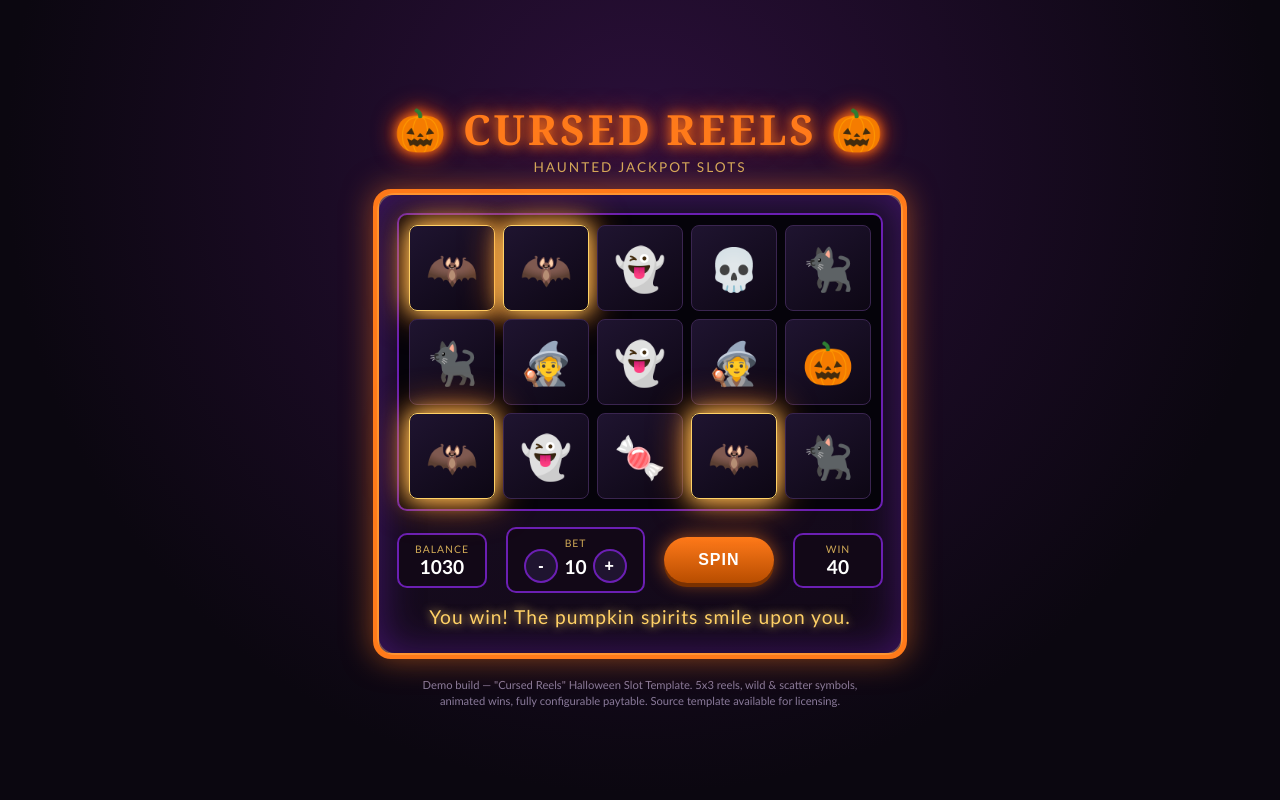
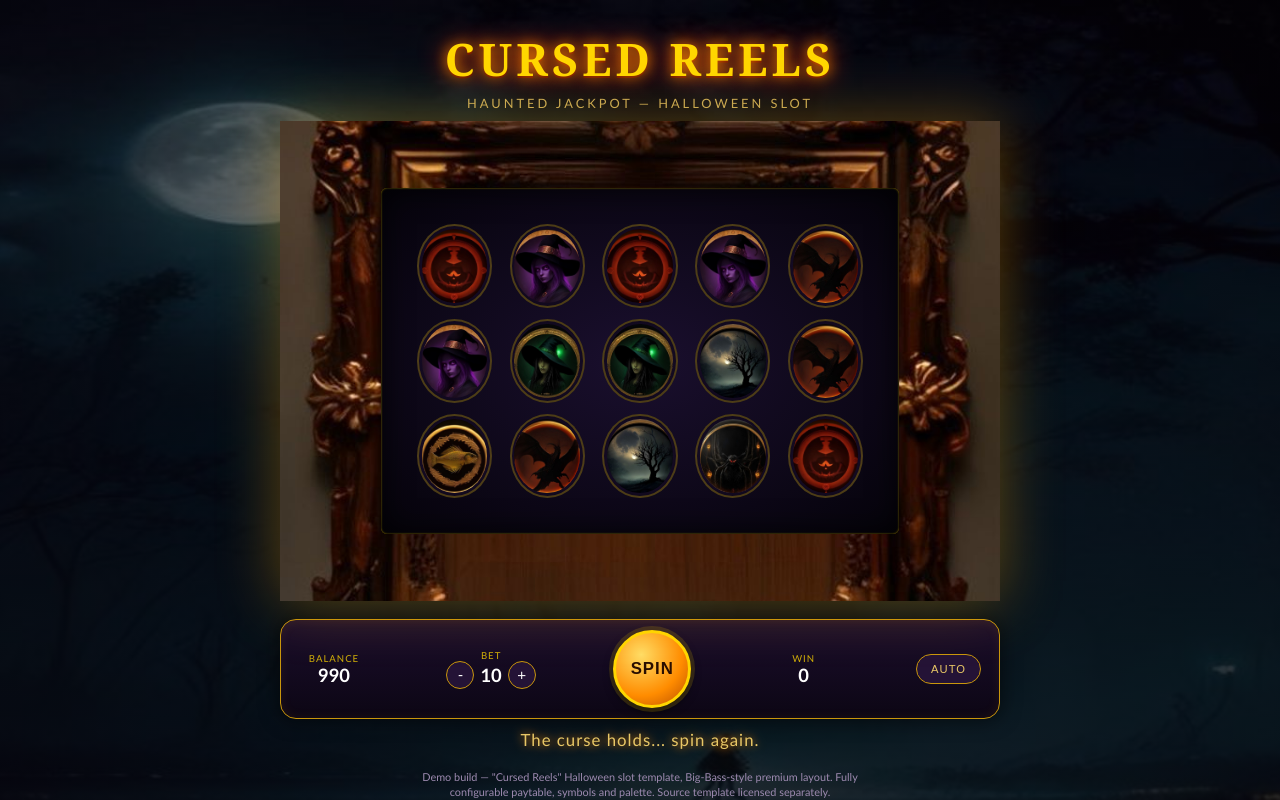
Before and after one commit to m3lkerz/cursed-reels-slot, a plain HTML site: page index.html in a window 1280 px wide. Both pictures are taken after a click on the button "SPIN". Drawn offline with Linux system fonts and the light colour scheme.

Commit message:
Premium Big-Bass-Halloween style: real AI art symbols, ornate frame, win banner + particles

```diff
--- a/index.html
+++ b/index.html
@@ -2,214 +2,282 @@
 <html lang="en">
 <head>
 <meta charset="UTF-8">
-<title>Cursed Reels — Halloween Slot</title>
+<title>Cursed Reels — Haunted Jackpot</title>
 <style>
   :root{
-    --orange:#ff7a1a;
-    --purple:#6b1fb3;
-    --black:#0b0710;
-    --gold:#ffd166;
+    --gold:#FFD700;
+    --gold-dim:#C9960C;
+    --purple:#2a0845;
+    --purple-deep:#120620;
+    --green-win:#7FFF60;
+    --red-accent:#CC2200;
   }
   *{box-sizing:border-box;}
+  html,body{height:100%;}
   body{
     margin:0;
     min-height:100vh;
-    background:radial-gradient(circle at 50% 20%, #2b0f3a 0%, #0b0710 70%);
-    font-family:'Trebuchet MS', 'Segoe UI', sans-serif;
+    background:
+      linear-gradient(180deg, rgba(5,2,10,.55) 0%, rgba(5,2,10,.85) 100%),
+      url('assets/bg_main.png') center center / cover no-repeat fixed;
+    font-family:'Trebuchet MS','Segoe UI',sans-serif;
     display:flex;
     flex-direction:column;
     align-items:center;
-    justify-content:center;
+    justify-content:flex-start;
     color:#fff;
-    overflow:hidden;
+    overflow-y:auto;
+    padding:24px 16px 40px;
   }
   h1{
-    font-size:2.6rem;
-    margin:10px 0 2px;
-    color:var(--orange);
-    text-shadow:0 0 12px var(--orange), 0 0 24px #ff3d00;
-    letter-spacing:3px;
-    font-family:'Georgia', serif;
+    font-size:2.8rem;
+    margin:4px 0 6px;
+    color:var(--gold);
+    text-shadow:0 0 14px #ff8c00, 0 0 28px #ff2d00, 0 2px 0 #3a0000;
+    letter-spacing:4px;
+    font-family:'Georgia',serif;
+    text-transform:uppercase;
   }
   .sub{
-    color:var(--gold);
-    margin-bottom:14px;
-    letter-spacing:2px;
-    font-size:.85rem;
+    color:#e8c766;
+    margin-bottom:10px;
+    letter-spacing:3px;
+    font-size:.8rem;
     text-transform:uppercase;
-    opacity:.8;
+    opacity:.85;
   }
-  .frame{
-    background:linear-gradient(160deg,#1a0f26,#120817);
-    border:6px solid var(--orange);
-    border-radius:18px;
-    box-shadow:0 0 30px rgba(255,122,26,.5), inset 0 0 40px rgba(107,31,179,.5);
-    padding:18px;
+
+  .frame-wrap{
+    width:720px;
+    max-width:94vw;
+    aspect-ratio:1/1;
+    max-height:60vh;
+    background:url('assets/frame_wood.png') center/cover no-repeat;
     position:relative;
-  }
-  .frame::before{
-    content:"";
-    position:absolute;
-    inset:-2px;
-    border-radius:18px;
-    pointer-events:none;
-    box-shadow:0 0 0 2px #ffd166 inset;
-    opacity:.3;
+    filter:drop-shadow(0 0 30px rgba(255,170,0,.35));
   }
   .reels{
+    position:absolute;
+    top:14%; left:14%; right:14%; bottom:14%;
+    background:radial-gradient(ellipse at center, #1a0f2e 0%, #05030a 100%);
+    border-radius:6px;
     display:grid;
-    grid-template-columns:repeat(5,86px);
-    grid-template-rows:repeat(3,86px);
-    gap:8px;
-    background:#05030a;
-    padding:10px;
-    border-radius:10px;
-    border:2px solid var(--purple);
+    grid-template-columns:repeat(5,1fr);
+    grid-template-rows:repeat(3,1fr);
+    gap:4%;
+    padding:5%;
+    box-shadow:inset 0 0 30px rgba(0,0,0,.8), inset 0 0 2px var(--gold);
   }
   .cell{
-    width:86px;
-    height:86px;
-    background:linear-gradient(145deg,#1f1430,#0d0714);
-    border-radius:8px;
+    position:relative;
+    border-radius:50%;
     display:flex;
     align-items:center;
     justify-content:center;
-    font-size:2.6rem;
-    position:relative;
     overflow:hidden;
-    border:1px solid #3a2550;
+    background:radial-gradient(circle,#231337 0%,#0a0514 100%);
+    border:2px solid rgba(255,215,0,.25);
+  }
+  .cell img{
+    width:92%;
+    height:92%;
+    object-fit:cover;
+    border-radius:50%;
   }
   .cell.win{
-    animation:pulse .6s infinite alternate;
-    border:1px solid var(--gold);
+    animation:pulse .55s infinite alternate;
+    border:2px solid var(--gold);
+    z-index:2;
   }
   @keyframes pulse{
     from{box-shadow:0 0 6px var(--gold);}
-    to{box-shadow:0 0 22px var(--gold), 0 0 40px var(--orange);}
+    to{box-shadow:0 0 26px var(--gold), 0 0 46px #ff8c00;}
   }
-  .spinning .sym{
-    animation:spinBlur .12s linear infinite;
+  .spinning img{
+    animation:spinBlur .1s linear infinite;
+    filter:blur(1.5px);
   }
   @keyframes spinBlur{
     0%{transform:translateY(0);}
-    100%{transform:translateY(8px);}
+    100%{transform:translateY(10px);}
   }
-  .controls{
+
+  .ui-bar{
     display:flex;
     align-items:center;
     justify-content:space-between;
-    gap:16px;
-    margin-top:16px;
-    width:100%;
+    gap:10px;
+    margin-top:18px;
+    width:720px;
+    max-width:94vw;
+    background:linear-gradient(180deg,#1b0e2c,#0c0614);
+    border:1px solid var(--gold-dim);
+    border-radius:16px;
+    padding:10px 18px;
+    box-shadow:0 0 20px rgba(0,0,0,.6), inset 0 0 12px rgba(255,170,0,.08);
   }
   .stat{
-    background:#120817;
-    border:2px solid var(--purple);
-    border-radius:10px;
-    padding:8px 16px;
     text-align:center;
-    min-width:90px;
+    min-width:70px;
   }
-  .stat .label{font-size:.65rem;color:var(--gold);letter-spacing:1px;text-transform:uppercase;opacity:.8;}
-  .stat .value{font-size:1.2rem;font-weight:bold;}
-  button{
-    background:linear-gradient(180deg,var(--orange),#b84d00);
-    border:none;
+  .stat .label{font-size:.6rem;color:var(--gold);letter-spacing:1px;text-transform:uppercase;opacity:.8;}
+  .stat .value{font-size:1.15rem;font-weight:bold;color:#fff;}
+  .bet-group{display:flex;align-items:center;gap:6px;}
+  .bet-btn{
+    background:#241336;
+    border:1px solid var(--gold-dim);
     color:#fff;
+    width:28px;height:28px;
+    border-radius:50%;
+    font-size:.95rem;
+    padding:0;
+    cursor:pointer;
+  }
+  .spin-btn{
+    background:radial-gradient(circle at 35% 30%, #ffdd66, #ff8c00 60%, #b84d00 100%);
+    border:3px solid var(--gold);
+    color:#2a0e00;
     font-weight:bold;
-    font-size:1rem;
-    padding:14px 34px;
-    border-radius:30px;
+    font-size:1.05rem;
+    width:78px;height:78px;
+    border-radius:50%;
     cursor:pointer;
-    box-shadow:0 4px 0 #7a3100, 0 0 18px rgba(255,122,26,.6);
     letter-spacing:1px;
     text-transform:uppercase;
-    transition:transform .05s;
+    box-shadow:0 0 0 4px rgba(255,215,0,.15), 0 4px 10px rgba(0,0,0,.6);
+    transition:transform .08s;
   }
-  button:active{transform:translateY(3px);box-shadow:0 1px 0 #7a3100;}
-  button:disabled{opacity:.5;cursor:default;}
-  .bet-btn{
-    background:#1f1430;
-    border:2px solid var(--purple);
-    color:#fff;
-    width:34px;height:34px;
-    border-radius:50%;
-    font-size:1rem;
-    padding:0;
-    box-shadow:none;
+  .spin-btn:active{transform:scale(.93);}
+  .spin-btn:disabled{opacity:.55;cursor:default;}
+  .auto-btn{
+    background:#241336;
+    border:1px solid var(--gold-dim);
+    color:#e8c766;
+    font-size:.7rem;
+    padding:8px 14px;
+    border-radius:20px;
+    letter-spacing:1px;
+    cursor:pointer;
   }
+
   .message{
-    min-height:30px;
-    margin-top:12px;
-    font-size:1.2rem;
-    color:var(--gold);
-    text-shadow:0 0 10px var(--gold);
+    min-height:26px;
+    margin-top:10px;
+    font-size:1.05rem;
+    color:#e8c766;
+    text-shadow:0 0 10px #ff8c00;
     letter-spacing:1px;
     text-align:center;
   }
+
+  .win-banner{
+    position:fixed;
+    inset:0;
+    display:none;
+    align-items:center;
+    justify-content:center;
+    flex-direction:column;
+    background:rgba(5,2,10,.55);
+    z-index:50;
+  }
+  .win-banner.show{display:flex;}
+  .win-banner .title{
+    font-size:3rem;
+    font-weight:900;
+    letter-spacing:4px;
+    color:var(--gold);
+    text-shadow:0 2px 0 #7a3100, 0 0 30px #ff8c00;
+    text-transform:uppercase;
+    animation:bannerPop .4s cubic-bezier(.17,.89,.32,1.49);
+  }
+  @keyframes bannerPop{
+    0%{transform:scale(.3);opacity:0;}
+    100%{transform:scale(1);opacity:1;}
+  }
+  .win-banner .amount{
+    font-size:2.2rem;
+    color:#fff;
+    margin-top:6px;
+    text-shadow:0 0 14px var(--green-win);
+  }
+  .particle{
+    position:fixed;
+    top:50%; left:50%;
+    width:10px;height:10px;
+    border-radius:50%;
+    background:var(--gold);
+    pointer-events:none;
+    z-index:49;
+  }
+
   .footer-note{
-    margin-top:18px;
-    font-size:.7rem;
-    color:#8a7a9a;
+    margin-top:14px;
+    font-size:.68rem;
+    color:#9d8ab0;
     text-align:center;
     max-width:460px;
     line-height:1.4;
-  }
-  .ghost{
-    position:absolute;
-    font-size:1.4rem;
-    opacity:.15;
-    pointer-events:none;
   }
 </style>
 </head>
 <body>
 
-<h1>🎃 CURSED REELS 🎃</h1>
-<div class="sub">Haunted Jackpot Slots</div>
+<h1>Cursed Reels</h1>
+<div class="sub">Haunted Jackpot — Halloween Slot</div>
 
-<div class="frame">
+<div class="frame-wrap">
   <div class="reels" id="reels"></div>
-  <div class="controls">
+</div>
+
+<div class="ui-bar">
   <div class="stat">
     <div class="label">Balance</div>
     <div class="value" id="balance">1000</div>
   </div>
   <div class="stat">
     <div class="label">Bet</div>
-      <div style="display:flex;align-items:center;gap:6px;">
+    <div class="bet-group">
       <button class="bet-btn" id="betDown">-</button>
       <div class="value" id="bet">10</div>
       <button class="bet-btn" id="betUp">+</button>
     </div>
   </div>
-    <button id="spinBtn">SPIN</button>
+  <button class="spin-btn" id="spinBtn">SPIN</button>
   <div class="stat">
     <div class="label">Win</div>
     <div class="value" id="lastWin">0</div>
   </div>
-  </div>
-  <div class="message" id="message">Place your bet and spin the cursed reels...</div>
+  <button class="auto-btn" id="autoBtn">AUTO</button>
 </div>
 
+<div class="message" id="message">Place your bet and awaken the cursed reels...</div>
+
 <div class="footer-note">
-  Demo build — "Cursed Reels" Halloween Slot Template. 5x3 reels, wild &amp; scatter symbols,
-  animated wins, fully configurable paytable. Source template available for licensing.
+  Demo build — "Cursed Reels" Halloween slot template, Big-Bass-style premium layout.
+  Fully configurable paytable, symbols and palette. Source template licensed separately.
+</div>
+
+<div class="win-banner" id="winBanner">
+  <div class="title" id="winTitle">BIG WIN</div>
+  <div class="amount" id="winAmount">+0</div>
 </div>
 
 <script>
-const SYMBOLS = ["🎃","👻","🧙","💀","🦇","🐈‍⬛","🍬"];
-const WILD = "🎃"; // pumpkin acts as wild
-const SCATTER = "🦇"; // bat acts as scatter
+const SYM_FILES = {
+  bass:   "assets/sym_bass.png",
+  pumpkin:"assets/sym_pumpkin.png",
+  skull:  "assets/sym_skull.png",
+  bat:    "assets/sym_bat.png",
+  witch:  "assets/sym_witchhat.png",
+  spider: "assets/sym_spider.png",
+  moon:   "assets/sym_moon.png"
+};
+const SYMBOL_KEYS = Object.keys(SYM_FILES);
+const WILD = "bass";
+const SCATTER = "moon";
 
 const PAYTABLE = {
-  "🎃": 50, // wild/jackpot symbol
-  "👻": 25,
-  "🧙": 20,
-  "💀": 15,
-  "🦇": 10, // also scatter
-  "🐈‍⬛": 8,
-  "🍬": 5
+  bass: 60, pumpkin: 25, skull: 20, bat: 15, witch: 12, spider: 8, moon: 10
 };
 
 const ROWS = 3, COLS = 5;
@@ -217,6 +285,7 @@ let balance = 1000;
 let bet = 10;
 let grid = [];
 let spinning = false;
+let autoSpins = 0;
 
 const reelsEl = document.getElementById('reels');
 const balanceEl = document.getElementById('balance');
@@ -224,10 +293,12 @@ const betEl = document.getElementById('bet');
 const lastWinEl = document.getElementById('lastWin');
 const messageEl = document.getElementById('message');
 const spinBtn = document.getElementById('spinBtn');
+const autoBtn = document.getElementById('autoBtn');
+const winBanner = document.getElementById('winBanner');
+const winTitle = document.getElementById('winTitle');
+const winAmount = document.getElementById('winAmount');
 
-function randSymbol(){
-  return SYMBOLS[Math.floor(Math.random()*SYMBOLS.length)];
-}
+function randSym(){ return SYMBOL_KEYS[Math.floor(Math.random()*SYMBOL_KEYS.length)]; }
 
 function buildGrid(){
   reelsEl.innerHTML = "";
@@ -238,11 +309,10 @@ function buildGrid(){
       const cell = document.createElement('div');
       cell.className = 'cell';
       cell.id = `cell-${r}-${c}`;
-      const span = document.createElement('div');
-      span.className = 'sym';
-      const s = randSymbol();
-      span.textContent = s;
-      cell.appendChild(span);
+      const img = document.createElement('img');
+      const s = randSym();
+      img.src = SYM_FILES[s];
+      cell.appendChild(img);
       reelsEl.appendChild(cell);
       row.push(s);
     }
@@ -251,11 +321,8 @@ function buildGrid(){
 }
 
 function paylines(){
-  // 5 simple horizontal lines (one per row) + 2 diagonals for flavor
   const lines = [];
-  for(let r=0;r<ROWS;r++){
-    lines.push([[r,0],[r,1],[r,2],[r,3],[r,4]]);
-  }
+  for(let r=0;r<ROWS;r++) lines.push([[r,0],[r,1],[r,2],[r,3],[r,4]]);
   lines.push([[0,0],[1,1],[2,2],[1,3],[0,4]]);
   lines.push([[2,0],[1,1],[0,2],[1,3],[2,4]]);
   return lines;
@@ -264,24 +331,18 @@ function paylines(){
 function evaluate(){
   let totalWin = 0;
   const winCells = new Set();
-  const lines = paylines();
-  for(const line of lines){
+  for(const line of paylines()){
     const syms = line.map(([r,c])=>grid[r][c]);
-    const first = syms[0] === WILD ? syms.find(s=>s!==WILD) || WILD : syms[0];
+    const first = syms[0] === WILD ? (syms.find(s=>s!==WILD) || WILD) : syms[0];
     let count = 0;
     for(const s of syms){
-      if(s === first || s === WILD) count++;
-      else break;
+      if(s === first || s === WILD) count++; else break;
     }
     if(count >= 3){
-      const payout = PAYTABLE[first] * count * (bet/10);
-      totalWin += payout;
-      for(let i=0;i<count;i++){
-        winCells.add(line[i][0]+"-"+line[i][1]);
+      totalWin += PAYTABLE[first] * count * (bet/10);
+      for(let i=0;i<count;i++) winCells.add(line[i][0]+"-"+line[i][1]);
     }
   }
-  }
-  // scatter bonus: 3+ bats anywhere
   const scatterCount = grid.flat().filter(s=>s===SCATTER).length;
   if(scatterCount >= 3){
     totalWin += PAYTABLE[SCATTER] * scatterCount * (bet/10);
@@ -295,7 +356,7 @@ function renderGrid(){
     for(let c=0;c<COLS;c++){
       const cell = document.getElementById(`cell-${r}-${c}`);
       cell.classList.remove('win');
-      cell.querySelector('.sym').textContent = grid[r][c];
+      cell.querySelector('img').src = SYM_FILES[grid[r][c]];
     }
   }
 }
@@ -307,10 +368,37 @@ function highlightWins(winCells){
   });
 }
 
+function burstParticles(n=50){
+  for(let i=0;i<n;i++){
+    const p = document.createElement('div');
+    p.className = 'particle';
+    const angle = Math.random()*Math.PI*2;
+    const dist = 150 + Math.random()*300;
+    const dx = Math.cos(angle)*dist;
+    const dy = Math.sin(angle)*dist - 100;
+    p.style.background = Math.random()>.3 ? '#FFD700' : '#ff8c00';
+    document.body.appendChild(p);
+    p.animate([
+      {transform:'translate(0,0) scale(1)', opacity:1},
+      {transform:`translate(${dx}px, ${dy+400}px) scale(.3)`, opacity:0}
+    ], {duration: 1400+Math.random()*600, easing:'cubic-bezier(.2,.6,.4,1)'});
+    setTimeout(()=>p.remove(), 2100);
+  }
+}
+
+function showWinBanner(amount, big){
+  winTitle.textContent = big ? "CURSED JACKPOT" : "BIG WIN";
+  winAmount.textContent = "+" + amount;
+  winBanner.classList.add('show');
+  burstParticles(big?80:40);
+  setTimeout(()=>winBanner.classList.remove('show'), 1800);
+}
+
 async function spin(){
   if(spinning) return;
   if(balance < bet){
     messageEl.textContent = "Not enough souls... lower your bet.";
+    autoSpins = 0;
     return;
   }
   spinning = true;
@@ -319,28 +407,22 @@ async function spin(){
   balanceEl.textContent = balance;
   lastWinEl.textContent = "0";
   messageEl.textContent = "The reels are cursed... spinning...";
-
   reelsEl.classList.add('spinning');
 
-  // spin animation: rapidly change symbols for ~900ms
-  const spinDuration = 900;
   const interval = setInterval(()=>{
-    for(let r=0;r<ROWS;r++){
-      for(let c=0;c<COLS;c++){
-        document.getElementById(`cell-${r}-${c}`).querySelector('.sym').textContent = randSymbol();
-      }
-    }
-  }, 80);
+    for(let r=0;r<ROWS;r++)
+      for(let c=0;c<COLS;c++)
+        document.getElementById(`cell-${r}-${c}`).querySelector('img').src = SYM_FILES[randSym()];
+  }, 90);
 
-  await new Promise(res=>setTimeout(res, spinDuration));
+  await new Promise(res=>setTimeout(res, 900));
   clearInterval(interval);
   reelsEl.classList.remove('spinning');
 
-  // final grid
   grid = [];
   for(let r=0;r<ROWS;r++){
     const row = [];
-    for(let c=0;c<COLS;c++) row.push(randSymbol());
+    for(let c=0;c<COLS;c++) row.push(randSym());
     grid.push(row);
   }
   renderGrid();
@@ -351,8 +433,10 @@ async function spin(){
     balanceEl.textContent = balance;
     lastWinEl.textContent = totalWin;
     highlightWins(winCells);
-    messageEl.textContent = totalWin >= bet*10
-      ? "🎃 CURSED JACKPOT! The spirits reward you! 🎃"
+    const big = totalWin >= bet*15;
+    if(totalWin >= bet*5) showWinBanner(totalWin, big);
+    messageEl.textContent = big
+      ? "CURSED JACKPOT! The spirits reward you!"
       : "You win! The pumpkin spirits smile upon you.";
   } else {
     messageEl.textContent = "The curse holds... spin again.";
@@ -360,17 +444,23 @@ async function spin(){
 
   spinning = false;
   spinBtn.disabled = false;
+
+  if(autoSpins > 0){
+    autoSpins--;
+    autoBtn.textContent = autoSpins > 0 ? `AUTO (${autoSpins})` : "AUTO";
+    if(autoSpins > 0) setTimeout(spin, 600);
+  }
 }
 
-document.getElementById('betUp').onclick = ()=>{
-  bet = Math.min(bet+10, 100);
-  betEl.textContent = bet;
+document.getElementById('betUp').onclick = ()=>{ bet = Math.min(bet+10, 100); betEl.textContent = bet; };
+document.getElementById('betDown').onclick = ()=>{ bet = Math.max(bet-10, 10); betEl.textContent = bet; };
+spinBtn.onclick = spin;
+autoBtn.onclick = ()=>{
+  if(autoSpins > 0){ autoSpins = 0; autoBtn.textContent = "AUTO"; return; }
+  autoSpins = 10;
+  autoBtn.textContent = `AUTO (${autoSpins})`;
+  spin();
 };
-document.getElementById('betDown').onclick = ()=>{
-  bet = Math.max(bet-10, 10);
-  betEl.textContent = bet;
-};
-spinBtn.onclick = spin;
 
 buildGrid();
 </script>
```
Also changed, not shown: LICENSE.txt (added), assets/bg_main.png (added), assets/bg_test.png (added), assets/bg_test_cropped.png (added), assets/frame_wood.png (added), assets/sym_bass.png (added), assets/sym_bat.png (added), assets/sym_moon.png (added), assets/sym_pumpkin.png (added), assets/sym_skull.png (added), assets/sym_spider.png (added), assets/sym_witchhat.png (added), 2 other files. Lines whose indentation alone changed are shown as unchanged.
